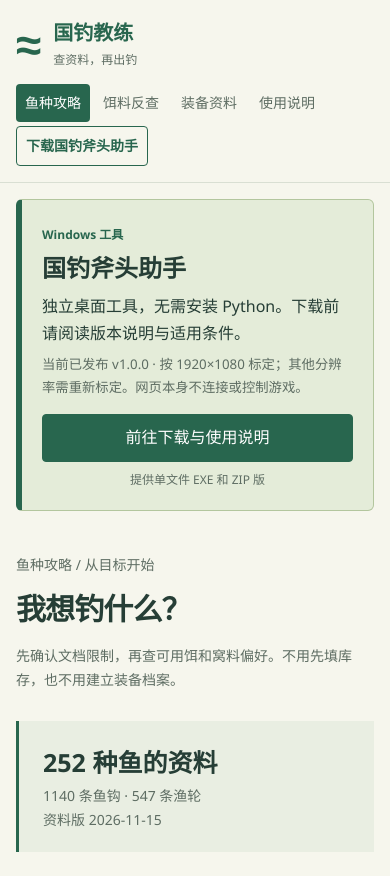
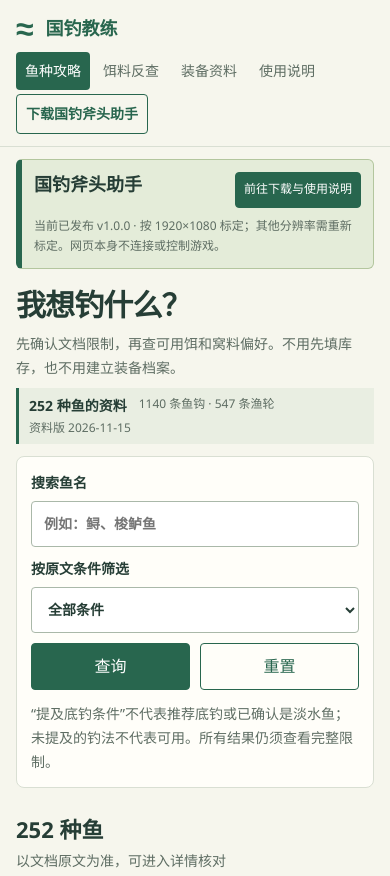
Before and after one commit to futouyiba/guodiao-coach, a plain HTML site: page web/index.html in a window 390 px wide. Shown: the top 876 px of the page. Drawn offline with Linux system fonts and the light colour scheme.

Commit message:
fix(coach): show fish search in mobile first screen

```diff
--- a/web/styles.css
+++ b/web/styles.css
@@ -89,3 +89,29 @@ footer { max-width: 1240px; margin: auto; border-top: 1px solid var(--line); pad
 @media (max-width: 1220px) { main { margin: 0 28px; } }
 @media (max-width: 850px) { .site-header { align-items: flex-start; flex-direction: column; padding: 20px 24px; gap: 14px; } .hero { grid-template-columns: 1fr; gap: 18px; } .index-note { max-width: 100%; } .fish-grid { grid-template-columns: repeat(2, minmax(0, 1fr)); } .detail-grid { grid-template-columns: 1fr; gap: 0; } }
 @media (max-width: 540px) { main { margin: 0 16px; padding-top: 24px; } nav { width: 100%; gap: 4px; } nav a { padding: 7px 9px; font-size: 14px; } .site-header { padding: 16px; } .fish-grid { grid-template-columns: 1fr; } .toolbar, .panel { padding: 18px; } .fields > label { flex: 1 1 100%; } .fields input, .fields select { width: 100%; } .results-header { align-items: flex-start; flex-direction: column; gap: 4px; } footer { flex-direction: column; padding: 20px 16px; } }
+@media (max-width: 650px) {
+  .site-header { padding: 12px 16px; gap: 8px; }
+  .brand { font-size: 18px; }
+  .brand-mark { font-size: 32px; }
+  .brand small { display: none; }
+  nav { gap: 4px; }
+  nav a { padding: 7px 9px; font-size: 14px; }
+  .tool-banner { display: grid; grid-template-columns: minmax(0, 1fr) auto; margin-top: 12px; padding: 12px; gap: 8px 12px; }
+  .tool-banner > div:first-child { display: contents; }
+  .tool-banner .tool-badge, .tool-banner p, .tool-actions span { display: none; }
+  .tool-banner h2 { font-size: 18px; margin: 0; grid-column: 1; grid-row: 1; }
+  .tool-banner small { grid-column: 1 / -1; grid-row: 2; font-size: 12px; }
+  .tool-actions { grid-column: 2; grid-row: 1; }
+  .tool-actions .button { font-size: 12px; padding: 6px 8px; min-height: 36px; }
+  main { padding-top: 16px; }
+  .hero { padding: 0; gap: 8px; }
+  .hero .label { display: none; }
+  .hero h1 { font-size: 30px; margin-bottom: 8px; }
+  .hero p { font-size: 14px; margin-bottom: 0; }
+  .index-note { display: flex; flex-wrap: wrap; gap: 0 12px; padding: 6px 10px; }
+  .index-note strong { font-size: 14px; }
+  .index-note p { font-size: 12px; }
+  .toolbar { margin: 12px 0; padding: 14px; }
+  .fields { gap: 10px; }
+  .fields > button, .fields > .button { flex: 1 1 0; text-align: center; }
+}
```
